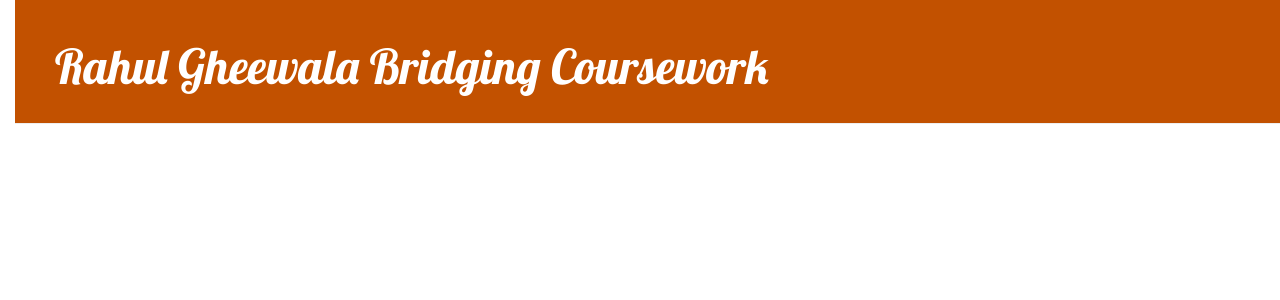
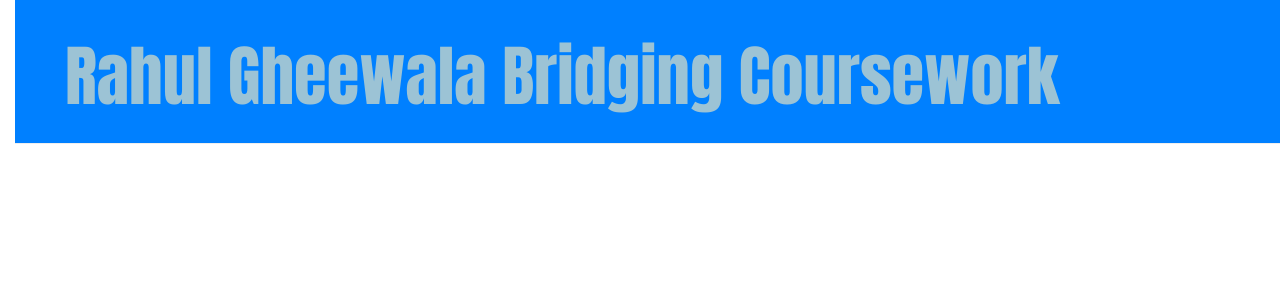
Before and after one commit to RahulGheewala/my-first-blog, a Django app: page / in a window 1280 px wide. Shown: the top 300 px of the page. Run offline with Django 3.2, Linux system fonts and the light colour scheme; data that the repository does not hold is empty; some libraries are stand-ins or nearby versions.

Commit message:
Changed the HTML for the site.

```diff
--- a/blog/static/css/blog.css
+++ b/blog/static/css/blog.css
@@ -1,6 +1,6 @@
 h1 a, h2 a {
-    color: #FF8833;
-     font-family: 'Lobster';
+    color: #ff8000;
+     font-family: 'Impact';
 }
 
 body {
@@ -8,27 +8,27 @@ body {
 }
 
 .page-header {
-    background-color: #C25100;
+    background-color: #0080ff;
     margin-top: 0;
-    padding: 20px 20px 20px 40px;
+    padding: 20px 20px 20px 50px;
 }
 
 .page-header h1, .page-header h1 a, .page-header h1 a:visited, .page-header h1 a:active {
-    color: #ffffff;
-    font-size: 36pt;
+    color: #9CC3D5FF;
+    font-size: 50pt;
     text-decoration: none;
 }
 
 .content {
-    margin-left: 40px;
+    margin-left: 60px;
 }
 
 h1, h2, h3, h4 {
-    font-family: 'Lobster', cursive;
+    font-family: 'Impact', cursive;
 }
 
 .date {
-    color: #828282;
+    color: #0080ff;
 }
 
 .save {
@@ -36,11 +36,11 @@ h1, h2, h3, h4 {
 }
 
 .post-form textarea, .post-form input {
-    width: 100%;
+    width: 95%;
 }
 
 .top-menu, .top-menu:hover, .top-menu:visited {
-    color: #ffffff;
+    color: #0080ff;
     float: right;
     font-size: 26pt;
     margin-right: 20px;
@@ -51,5 +51,5 @@ h1, h2, h3, h4 {
 }
 
 .post h2 a, .post h2 a:visited {
-    color: #000000;
+    color: #ff3333;
 }
--- a/blog/templates/blog/post_list.html
+++ b/blog/templates/blog/post_list.html
@@ -1,3 +1,4 @@
+
 {% extends 'blog/base.html' %}
 
 {% block content %}
```
